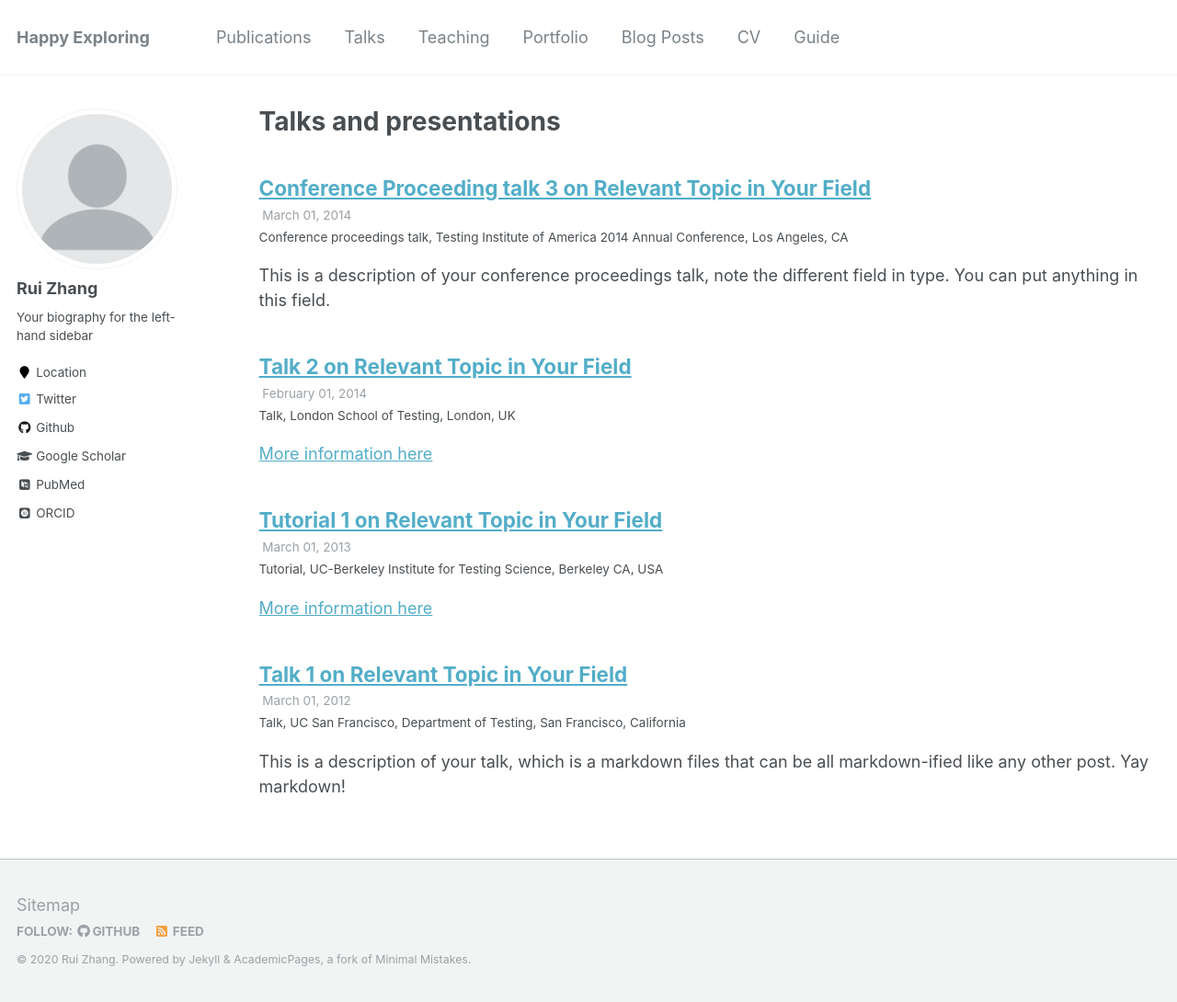
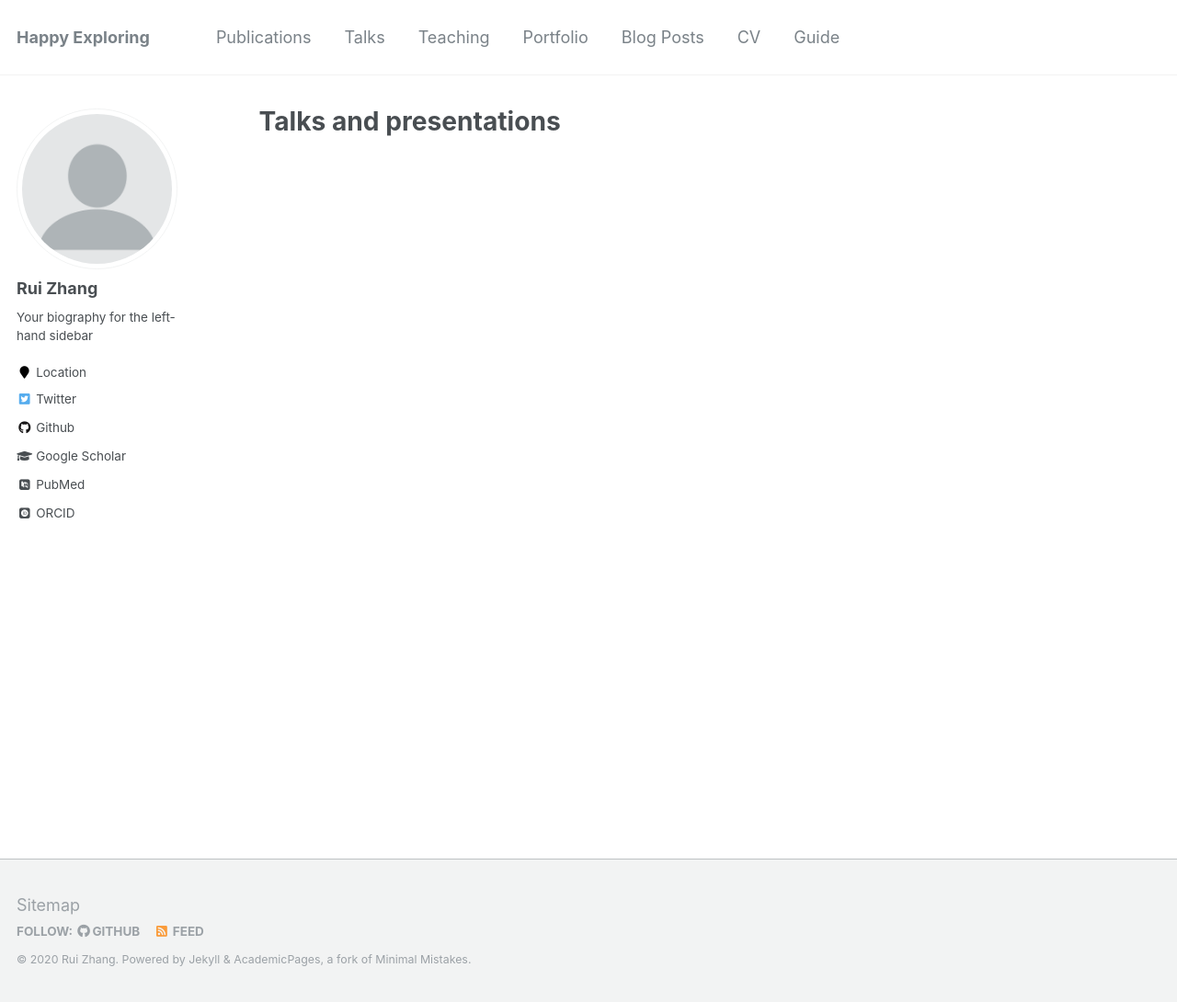
Before and after one commit to explorerr/explorerr.github.io, a Jekyll site: the page built from _pages/talks.html, in a window 1280 px wide and 1090 px high. Shown: the whole window at 92% size. Built offline with Jekyll 4.4.1, drawn with Linux system fonts in a browser that asks for light colours; some web fonts are replaced; part of the change alters nothing that is shown.

```diff
--- a/_config.yml
+++ b/_config.yml
@@ -175,18 +175,18 @@ kramdown:
 
 # Collections
 collections:
-  teaching:
-    output: true
-    permalink: /:collection/:path/
+#   teaching:
+#     output: true
+#     permalink: /:collection/:path/
   publications:
     output: true
     permalink: /:collection/:path/
   portfolio:
     output: true
     permalink: /:collection/:path/
-  talks:
-    output: true
-    permalink: /:collection/:path/
+#   talks:
+#     output: true
+#     permalink: /:collection/:path/
 
 
 # Defaults
```
